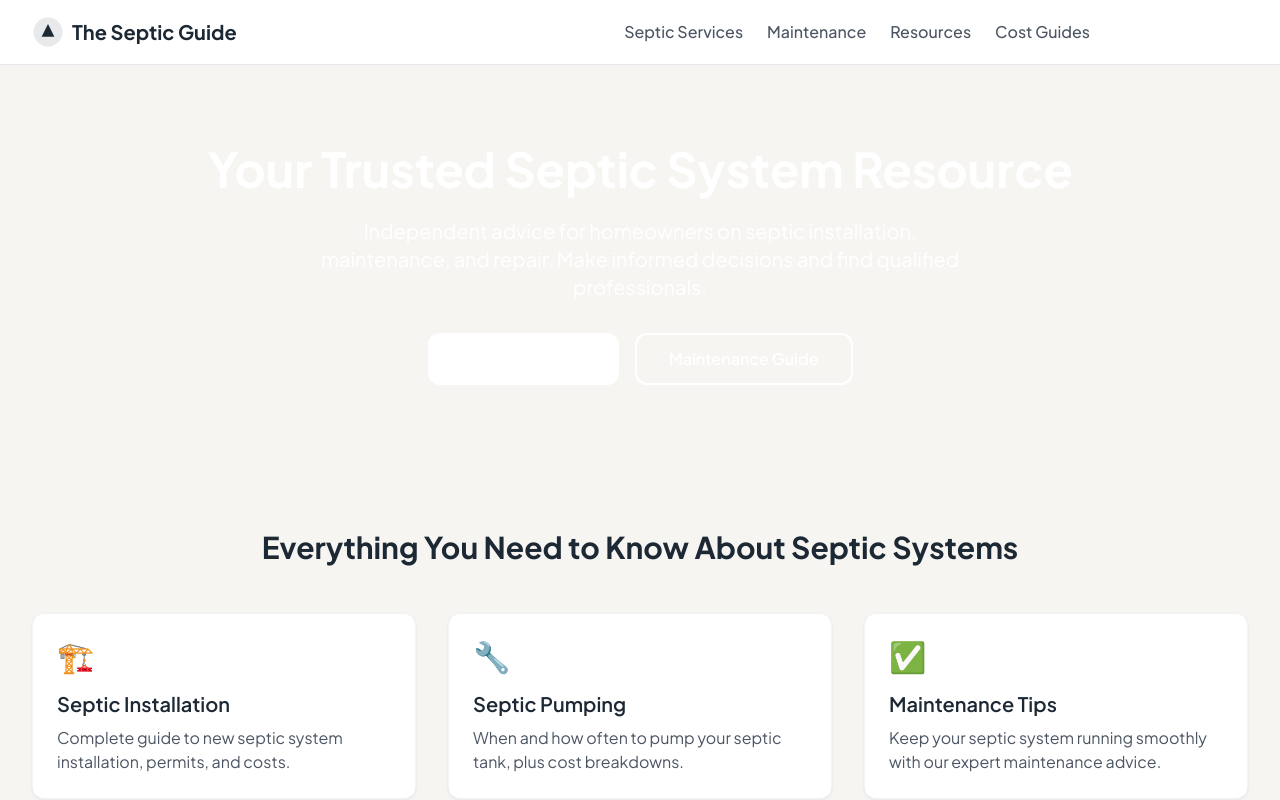
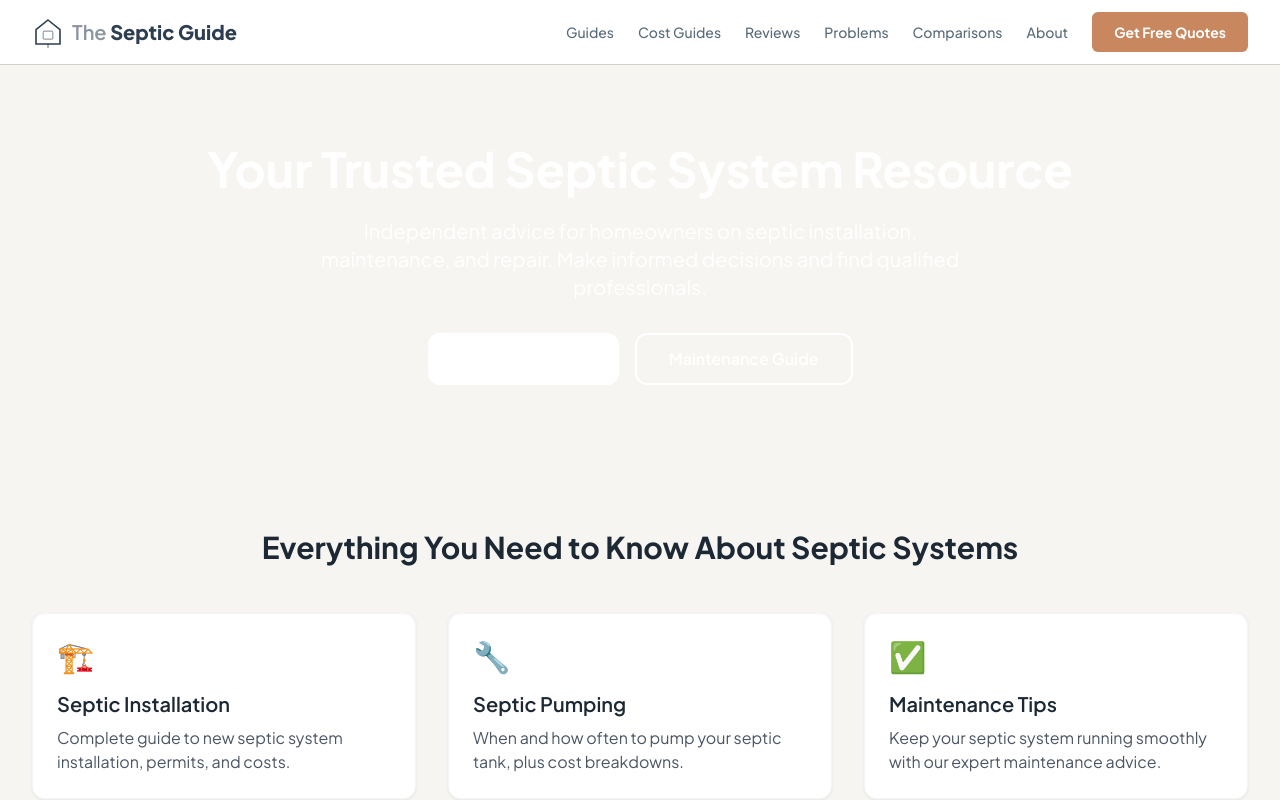
Before and after one commit to thebasementguide2026/theseptic.guide-, a Next.js app: page / in a window 1280 px wide. Shown: the top 800 px of the page. Built offline with nearby package versions, Linux system fonts and the light colour scheme.

Commit message:
Reskin: New header with house logo, slate/copper nav, updated links

```diff
--- a/components/Header.tsx
+++ b/components/Header.tsx
@@ -3,55 +3,92 @@ import Link from 'next/link'
 import { useState } from 'react'
 
 const navItems = [
-  { label: 'Septic Services', href: '/septic-services' },
-  { label: 'Maintenance', href: '/maintenance' },
-  { label: 'Resources', href: '/resources' },
+  { label: 'Guides', href: '/guides' },
   { label: 'Cost Guides', href: '/cost-guides' },
+  { label: 'Reviews', href: '/reviews' },
+  { label: 'Problems', href: '/problems' },
+  { label: 'Comparisons', href: '/comparisons' },
+  { label: 'About', href: '/about' },
 ]
+
+function HouseLogo({ color = '#2C3E50' }: { color?: string }) {
+  return (
+    <svg width="32" height="32" viewBox="0 0 40 40" fill="none" xmlns="http://www.w3.org/2000/svg">
+      <path d="M20 5 L35 17 L35 35 L5 35 L5 17 Z" fill="none" stroke={color} strokeWidth="2" />
+      <rect x="14" y="19" width="12" height="10" rx="1.5" fill="none" stroke={color} strokeWidth="1.5" opacity="0.5" />
+      <line x1="20" y1="35" x2="20" y2="39" stroke={color} strokeWidth="2" strokeLinecap="round" opacity="0.5" />
+    </svg>
+  )
+}
 
 export default function Header() {
   const [menuOpen, setMenuOpen] = useState(false)
 
   return (
-    <header className="bg-white border-b border-gray-200 sticky top-0 z-50">
+    <header className="bg-white border-b border-[#D5D0CA] sticky top-0 z-50">
       <div className="container-custom">
         <div className="flex items-center justify-between h-16">
           <Link href="/" className="flex items-center gap-2">
-            <svg width="32" height="32" viewBox="0 0 100 100" className="text-brand-green">
-              <circle cx="50" cy="50" r="45" fill="currentColor" opacity="0.1" />
-              <path d="M30 65 L50 25 L70 65 Z" fill="currentColor" />
-            </svg>
-            <span className="text-xl font-bold text-brand-green-dark">The Septic Guide</span>
+            <HouseLogo />
+            <span className="text-xl">
+              <span className="font-semibold opacity-55 text-[#2C3E50]">The </span>
+              <span className="font-extrabold text-[#2C3E50]">Septic Guide</span>
+            </span>
           </Link>
+
+          {/* Desktop Nav */}
           <nav className="hidden md:flex items-center gap-6">
             {navItems.map((item) => (
-              <Link key={item.label} href={item.href} className="text-gray-600 hover:text-brand-green font-medium transition-colors">
+              <Link
+                key={item.href}
+                href={item.href}
+                className="text-sm font-medium text-[#5A6B7A] hover:text-[#2C3E50] transition-colors"
+              >
                 {item.label}
               </Link>
             ))}
-            <Link href="/get-quote" className="bg-brand-green text-white px-5 py-2 rounded-lg font-semibold hover:bg-brand-green-dark transition-colors">
-              Get a Quote
+            <Link href="/get-quote" className="btn-primary text-sm">
+              Get Free Quotes
             </Link>
           </nav>
-          <button className="md:hidden p-2" onClick={() => setMenuOpen(!menuOpen)} aria-label="Toggle menu">
-            {menuOpen ? (
-              <svg className="w-6 h-6" fill="none" stroke="currentColor" viewBox="0 0 24 24"><path strokeLinecap="round" strokeLinejoin="round" strokeWidth={2} d="M6 18L18 6M6 6l12 12" /></svg>
-            ) : (
-              <svg className="w-6 h-6" fill="none" stroke="currentColor" viewBox="0 0 24 24"><path strokeLinecap="round" strokeLinejoin="round" strokeWidth={2} d="M4 6h16M4 12h16M4 18h16" /></svg>
-            )}
+
+          {/* Mobile menu button */}
+          <button
+            className="md:hidden p-2 text-[#2C3E50]"
+            onClick={() => setMenuOpen(!menuOpen)}
+            aria-label="Toggle menu"
+          >
+            <svg width="24" height="24" fill="none" stroke="currentColor" strokeWidth="2">
+              {menuOpen ? (
+                <path d="M6 6l12 12M6 18L18 6" />
+              ) : (
+                <path d="M4 6h16M4 12h16M4 18h16" />
+              )}
+            </svg>
           </button>
         </div>
+
+        {/* Mobile Nav */}
         {menuOpen && (
-          <div className="md:hidden pb-4 border-t border-gray-100">
+          <nav className="md:hidden pb-4 border-t border-[#E8E4DE]">
             {navItems.map((item) => (
-              <Link key={item.label} href={item.href} className="block py-3 text-gray-600 hover:text-brand-green font-medium" onClick={() => setMenuOpen(false)}>
+              <Link
+                key={item.href}
+                href={item.href}
+                className="block py-2 text-sm font-medium text-[#5A6B7A] hover:text-[#2C3E50]"
+                onClick={() => setMenuOpen(false)}
+              >
                 {item.label}
               </Link>
             ))}
-            <Link href="/get-quote" className="block mt-2 bg-brand-green text-white px-5 py-2 rounded-lg font-semibold text-center hover:bg-brand-green-dark transition-colors" onClick={() => setMenuOpen(false)}>
-              Get a Quote
+            <Link
+              href="/get-quote"
+              className="btn-primary text-sm mt-2 text-center block"
+              onClick={() => setMenuOpen(false)}
+            >
+              Get Free Quotes
             </Link>
-          </div>
+          </nav>
         )}
       </div>
     </header>
```
